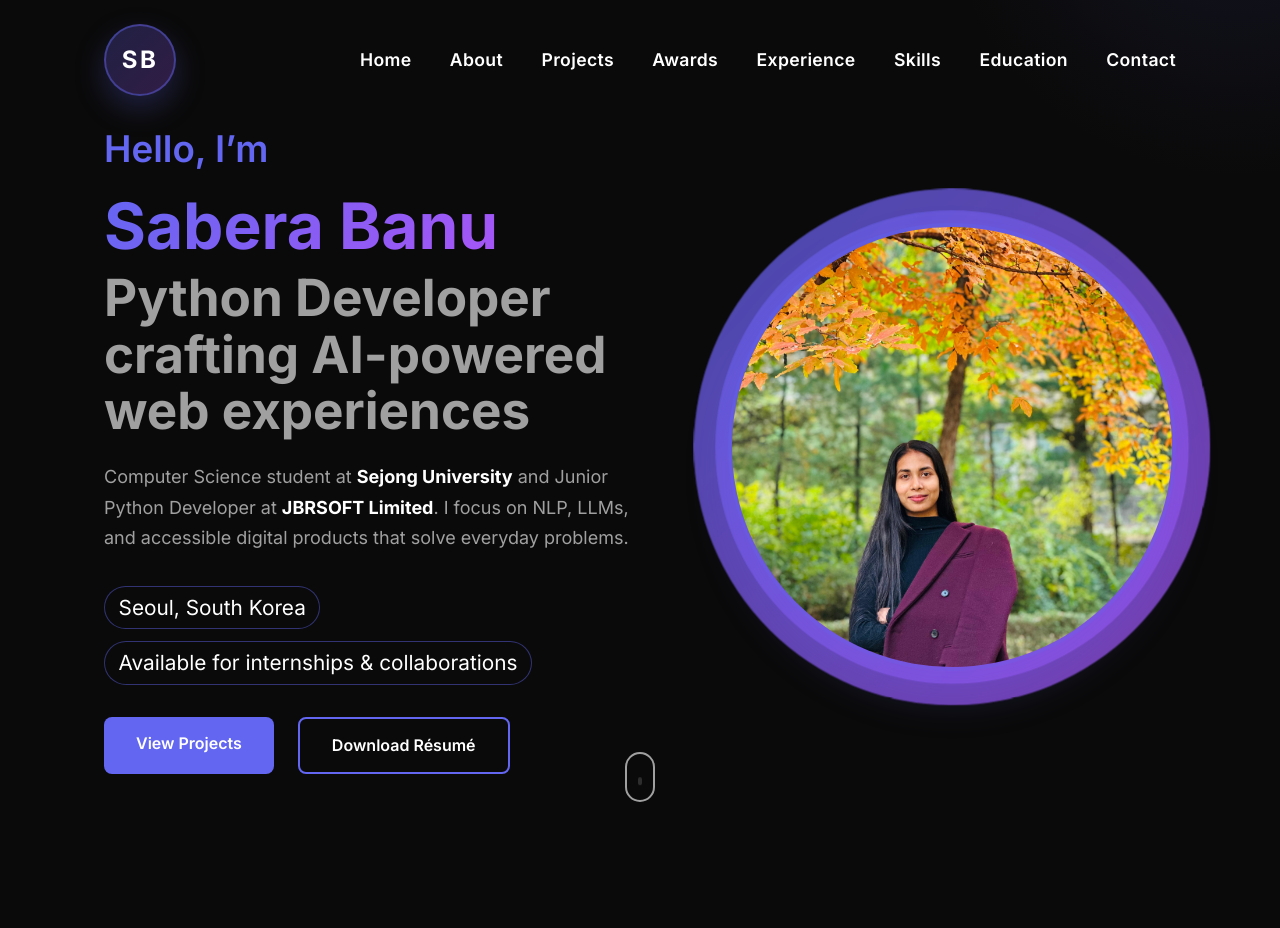
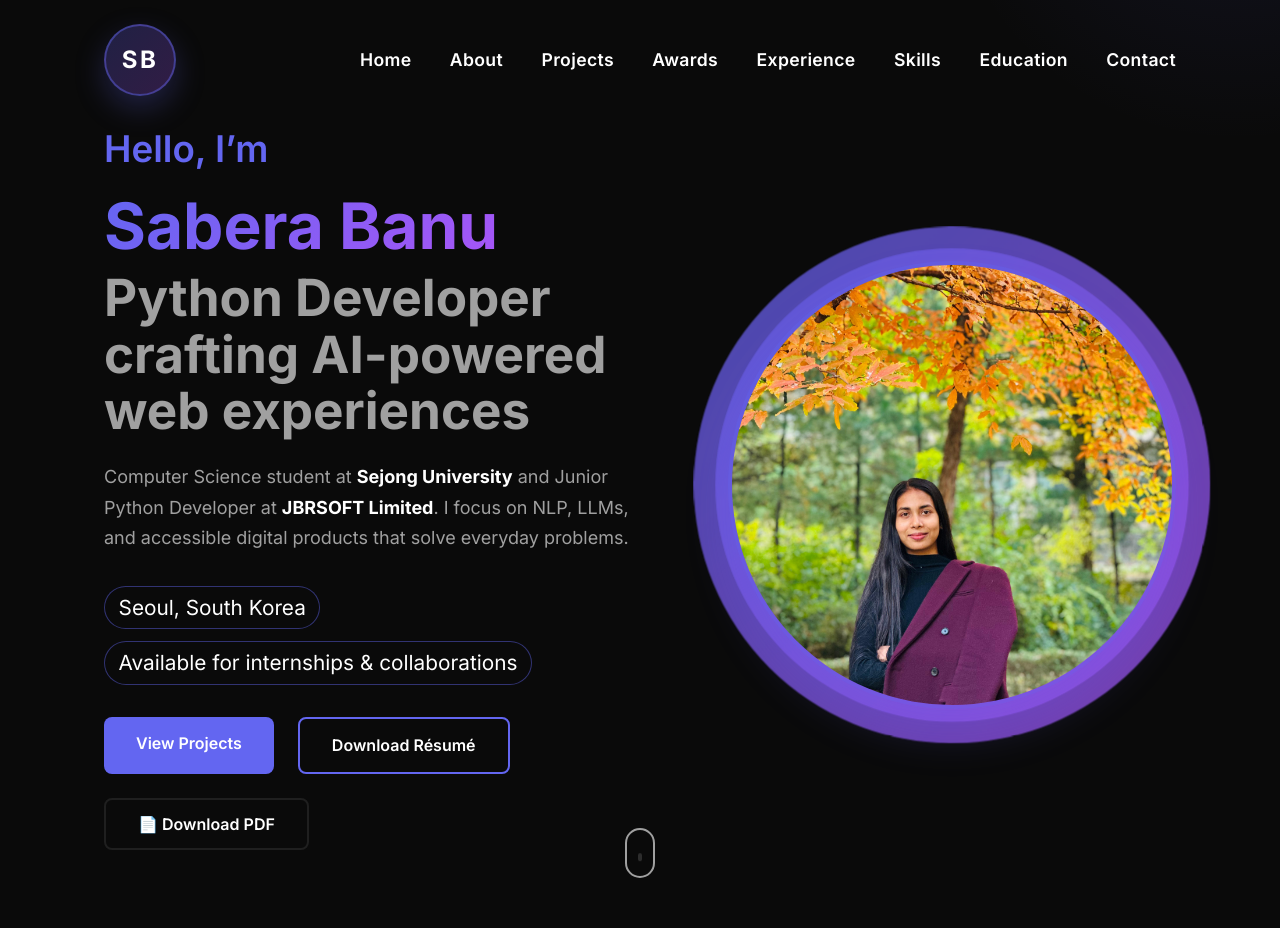
Before and after one commit to saberabanu0001/portfolio-me, a React (Vite) app: page / in a window 1280 px wide. Shown: the top 928 px of the page. Built offline with nearby package versions, Linux system fonts and the light colour scheme.

Commit message:
download added

```diff
--- a/src/components/Footer.tsx
+++ b/src/components/Footer.tsx
@@ -3,6 +3,10 @@ import { contact } from '../content'
 
 const Footer = () => {
   const currentYear = new Date().getFullYear()
+
+  const handleDownloadPDF = () => {
+    window.print()
+  }
 
   const icons = {
     github: Github,
@@ -36,6 +40,9 @@ const Footer = () => {
               <Email />
             </a>
           </div>
+          <button onClick={handleDownloadPDF} className="btn-download-pdf">
+            📄 Download Portfolio PDF
+          </button>
           <p className="footer-text">
             Designed & Built by <span className="highlight">Sabera Banu</span>
           </p>
--- a/src/components/Hero.tsx
+++ b/src/components/Hero.tsx
@@ -31,6 +31,10 @@ const Hero = () => {
     .replace('Sejong University', '<span class="text-highlight">Sejong University</span>')
     .replace('JBRSOFT Limited', '<span class="text-highlight">JBRSOFT Limited</span>')
 
+  const handleDownloadPDF = () => {
+    window.print()
+  }
+
   return (
     <section id="home" className="hero">
       <motion.div
@@ -57,6 +61,9 @@ const Hero = () => {
             <a href={heroContent.secondaryCta.href} className="btn btn-secondary">
               {heroContent.secondaryCta.label}
             </a>
+            <button onClick={handleDownloadPDF} className="btn btn-outline">
+              📄 Download PDF
+            </button>
           </div>
         </motion.div>
 
--- a/src/styles/Footer.css
+++ b/src/styles/Footer.css
@@ -53,3 +53,23 @@
   color: var(--text-secondary);
   font-size: 0.85rem;
 }
+
+.btn-download-pdf {
+  padding: 0.875rem 2rem;
+  border-radius: 8px;
+  font-size: 1rem;
+  font-weight: 600;
+  background: var(--accent);
+  color: white;
+  border: none;
+  cursor: pointer;
+  transition: all 0.3s ease;
+  font-family: inherit;
+  margin-top: 1rem;
+}
+
+.btn-download-pdf:hover {
+  background: var(--accent-hover);
+  transform: translateY(-2px);
+  box-shadow: 0 8px 20px rgba(99, 102, 241, 0.3);
+}
--- a/src/styles/Hero.css
+++ b/src/styles/Hero.css
@@ -131,6 +131,18 @@
   transform: translateY(-2px);
 }
 
+.btn-outline {
+  background: transparent;
+  color: var(--text-primary);
+  border: 2px solid var(--border);
+}
+
+.btn-outline:hover {
+  background: rgba(99, 102, 241, 0.1);
+  border-color: var(--accent);
+  transform: translateY(-2px);
+}
+
 .hero-image {
   display: flex;
   justify-content: flex-end;
```
